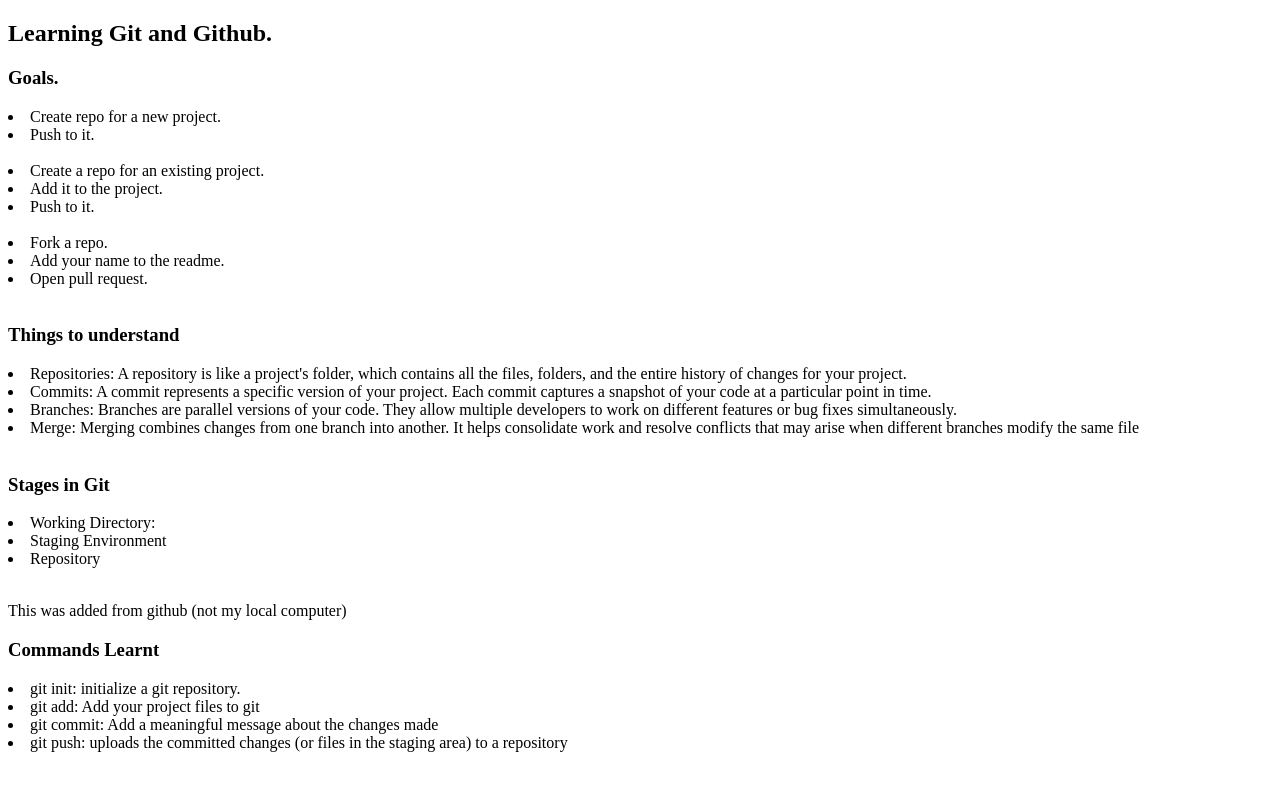
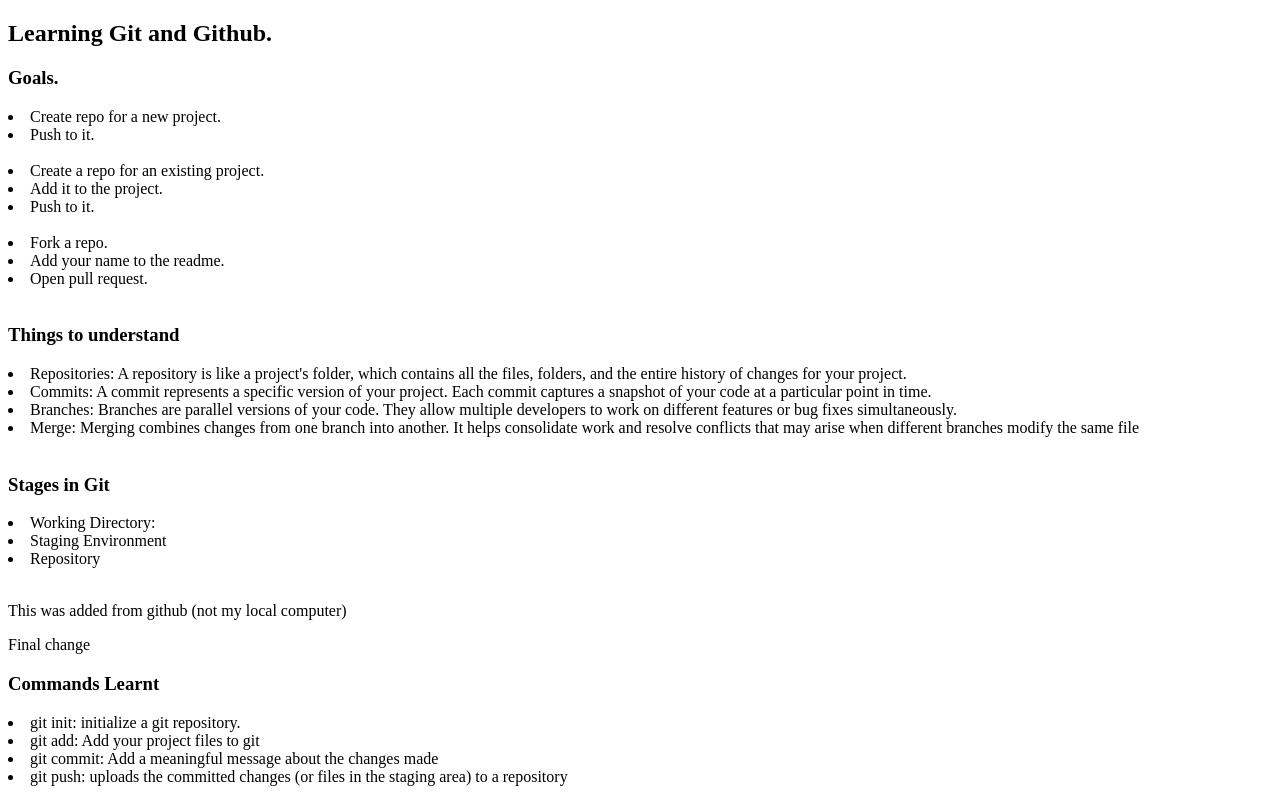
Before and after one commit to tdadadavid/include-git-path, a plain HTML site: page index.html in a window 1280 px wide. Drawn offline with Linux system fonts and the light colour scheme.

Commit message:
Update index.html
This is the final change

```diff
--- a/index.html
+++ b/index.html
@@ -46,6 +46,7 @@
     <br/>
 
     <p>This was added from github (not my local computer)</p>
+    <p>Final change</p>
 
     <h3>Commands Learnt</h3>
     <li>git init: initialize a git repository.</li>
```
